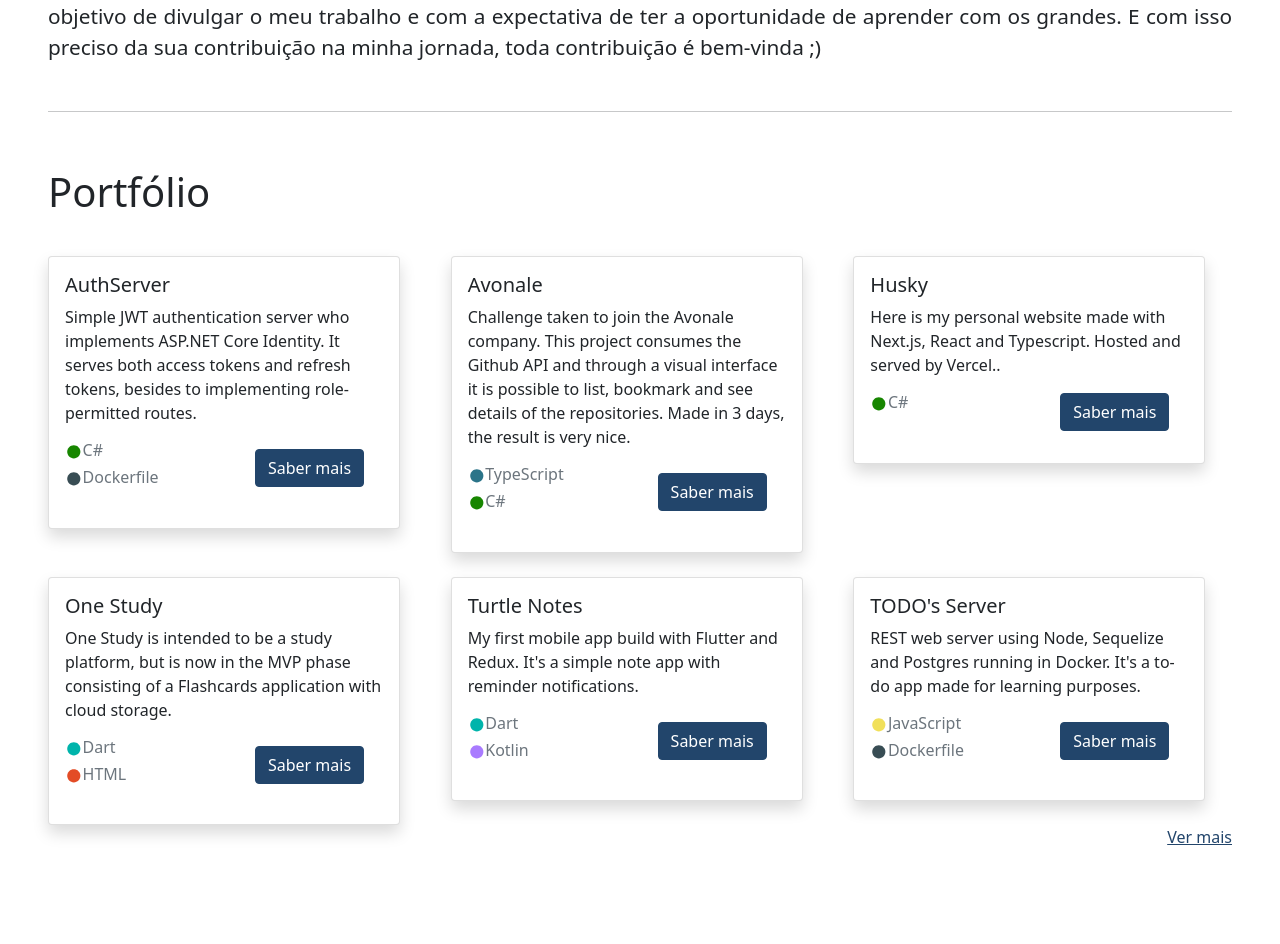
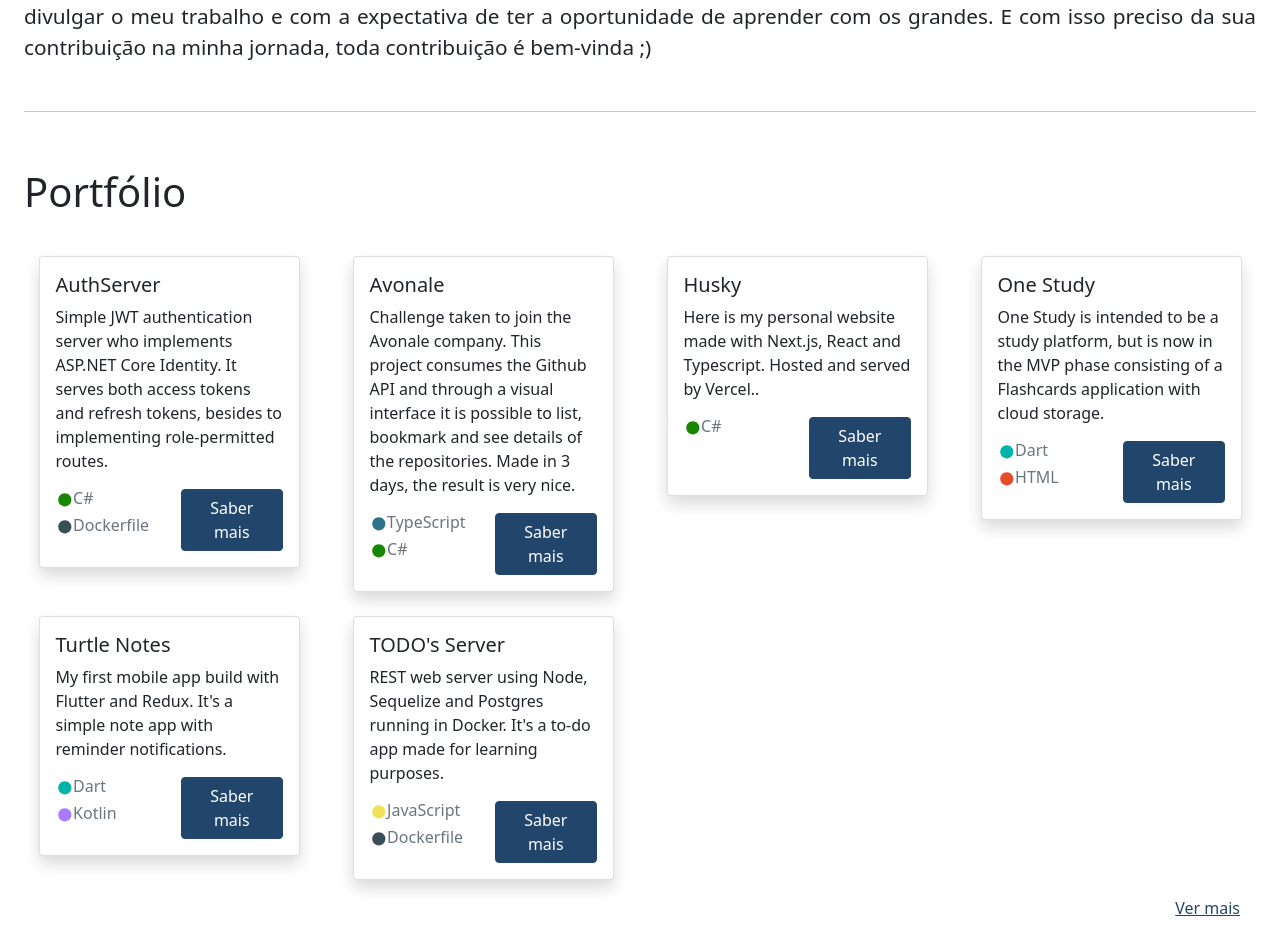
Before and after one commit to z33p/husky, a Next.js app in the folder frontend/: page / in a window 1280 px wide. Shown: the part 1263-2207 px from the top of the page. Before the commit the page ends 2120 px from the top, so only its background shows below. Built offline with nearby package versions, Linux system fonts and the light colour scheme.

Commit message:
style: portfolio section now has better mobile screen responsiveness

```diff
--- a/frontend/pages/_portfolio.tsx
+++ b/frontend/pages/_portfolio.tsx
@@ -22,15 +22,13 @@ export default function Portfolio() {
               description={repository.description}
               languages={languagens}
               url={repository.url}
-              className={
-                "col-md-4 pb-4 px-24 " + (index < 3 ? "pb-md-4" : "pb-md-0")
-              }
+              className={`col-12 col-md-4 col-lg-3 pb-4 ${index < 3 ? "pb-md-4" : "pb-md-0"}`}
             />
           );
         })}
       </div>
-      <div className="d-flex justify-content-end">
-        <a href="https://github.com/z33p" target="_blank" rel="noreferrer">
+      <div className="d-flex justify-content-end p-3">
+        <a className="d-block" href="https://github.com/z33p" target="_blank" rel="noreferrer">
           Ver mais
         </a>
       </div>
@@ -59,14 +57,14 @@ function CardRepository({
   url,
 }: CardRepositoryProps) {
   return (
-    <div className={className + " "}>
-      <div className="card shadow" style={{ width: 22 + "rem" }}>
+    <div className={`${className} d-flex justify-content-center align-items-baseline`}>
+      <div className="card shadow" style={{ width: 90 + "%" }}>
         <div className="card-img-top"></div>
         <div className="card-body">
           <h5 className="card-title">{name}</h5>
           <p className="card-text">{description}</p>
 
-          <p className="row">
+          <div className="row">
             <div className="col-6">
               {languages.map((language, index) => (
                 <h6 key={index} className="mb-2 text-muted d-flex">
@@ -95,7 +93,7 @@ function CardRepository({
                 </a>
               </div>
             </div>
-          </p>
+          </div>
         </div>
       </div>
     </div>
--- a/frontend/pages/components/_section.tsx
+++ b/frontend/pages/components/_section.tsx
@@ -3,13 +3,14 @@ import React from "react";
 interface Props {
   id?: string;
   className?: string;
+  style?: React.CSSProperties;
   title: string;
   dark?: boolean;
   applyDivider?: boolean;
   children: React.ReactNode;
 }
 
-export default function Section({ id, title, children, dark, applyDivider: divide }: Props) {
+export default function Section({ id, title, className, style, children, dark, applyDivider }: Props) {
   let backgroundClass: string;
   let textColorClass: string;
 
@@ -21,11 +22,11 @@ export default function Section({ id, title, children, dark, applyDivider: divid
     textColorClass = "text-dark";
   }
 
-  const sectionPadding = "px-4 py-md-2 px-md-5";
+  const sectionPadding = "px-3 px-md-4 py-md-2";
 
   return (
     <React.Fragment>
-      {divide ? (
+      {applyDivider ? (
         <div className={sectionPadding}>
           <hr />
         </div>
@@ -33,7 +34,8 @@ export default function Section({ id, title, children, dark, applyDivider: divid
 
       <section
         id={id}
-        className={`${backgroundClass} ${textColorClass} ${sectionPadding}`}
+        className={`${className} ${backgroundClass} ${textColorClass} ${sectionPadding}`}
+        style={style}
       >
         <h1 className="my-4">{title}</h1>
         <div className="pt-2 pt-md-3">{children}</div>
```
